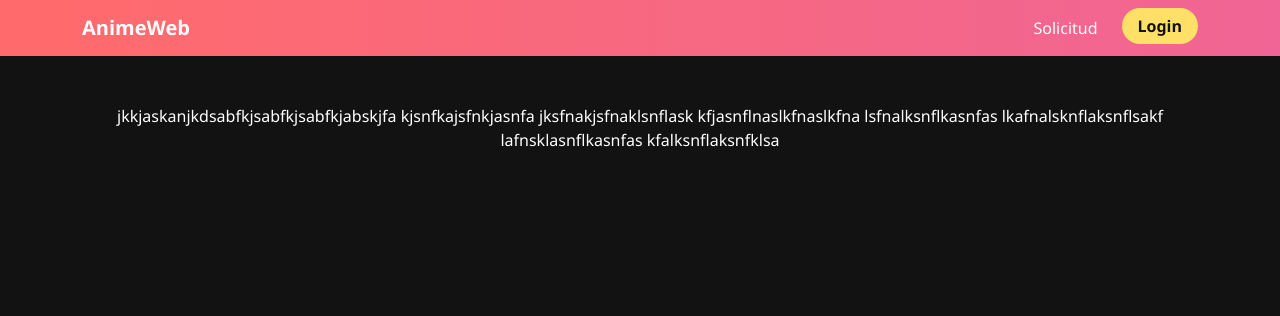
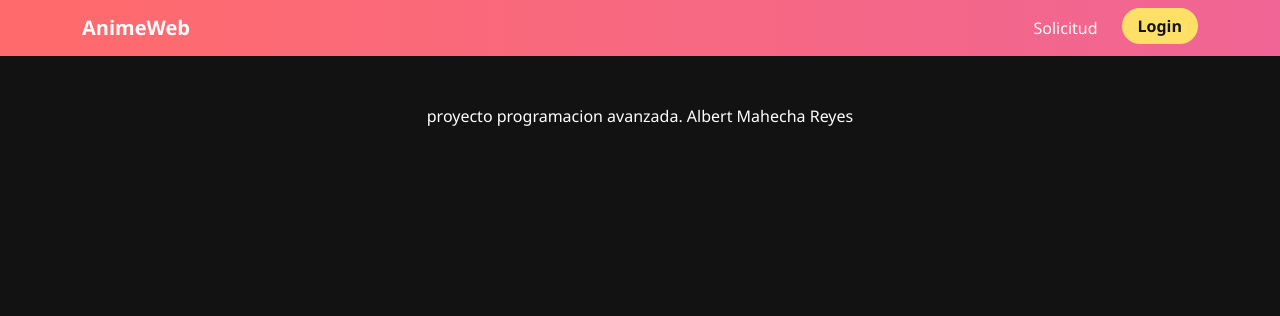
Before and after one commit to mahecha08/proyecto, a Django app: page / in a window 1280 px wide. Shown: the top 316 px of the page. Run offline with Django 5.2, Linux system fonts and the light colour scheme.

Commit message:
ACTUALIZACION
se ajusta el index principaln

```diff
--- a/proyecto/sistema/templates/paginas/index.html
+++ b/proyecto/sistema/templates/paginas/index.html
@@ -69,14 +69,8 @@
     <div class="row">
         <div class="col-12">
             {% block contenido %}  {% endblock  %}
-            jkkjaskanjkdsabfkjsabfkjsabfkjabskjfa
-            kjsnfkajsfnkjasnfa
-            jksfnakjsfnaklsnflask
-            kfjasnflnaslkfnaslkfna
-            lsfnalksnflkasnfas
-            lkafnalsknflaksnflsakf
-            lafnsklasnflkasnfas
-            kfalksnflaksnfklsa
+            proyecto programacion avanzada.
+            Albert Mahecha Reyes
         </div>
     </div>
   </div>
```
